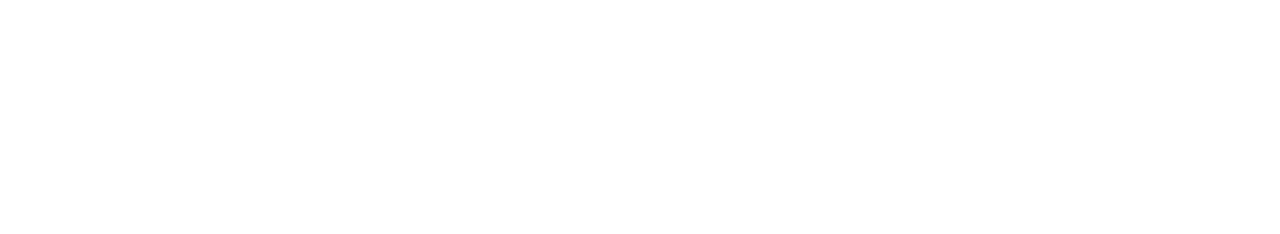
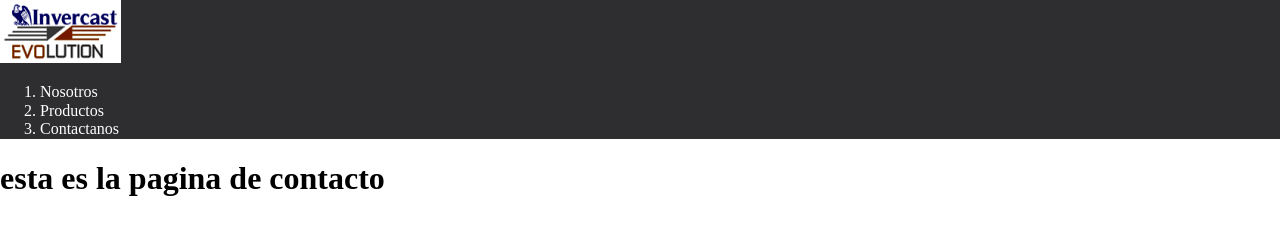
Before and after one commit to rafael-520/HTML_con_Alex, a plain HTML site: page vistas/Contactanos.html in a window 1280 px wide. Drawn offline with Linux system fonts and the light colour scheme.

Commit message:
trabajamos en la navegacion

```diff
--- a/css/styles.css
+++ b/css/styles.css
@@ -0,0 +1,8 @@
+header{
+    background-color: rgba(24, 24, 26, 0.9);
+}
+.navegacion, li a{
+    text-decoration: none;
+    color: white;
+
+}
--- a/vistas/Contactanos.html
+++ b/vistas/Contactanos.html
@@ -0,0 +1,28 @@
+<!DOCTYPE html>
+<html lang="en">
+<head>
+    <meta charset="UTF-8">
+    <meta name="viewport" content="width=device-width, initial-scale=1.0">
+    <title>Contactanos</title>
+    <link rel="stylesheet" href="../css/styles.css">
+    <link rel="stylesheet" href="../css/normalize.css">
+</head>
+<body>
+    <header>
+        <a href="../index.html">
+            <img src="../img/invercast.bmp" alt="Logo" title="Logo" class="Ligo">
+        </a>
+        <nav>
+            <ol class="navegacion">
+                <li><a href="Nosotros.html">Nosotros</a></li>
+                <li><a href="Productos.html">Productos</a></li>
+                <li><a href="#">Contactanos</a></li>
+            </ol>
+        </nav>
+    </header>
+    <h1>
+esta es la pagina de contacto
+    </h1>
+
+</body>
+</html>
```
Also changed, not shown: index.html (+3 -3 lines), vistas/Nosotros.html (+27 -0 lines), vistas/Productos.html (+26 -0 lines).
